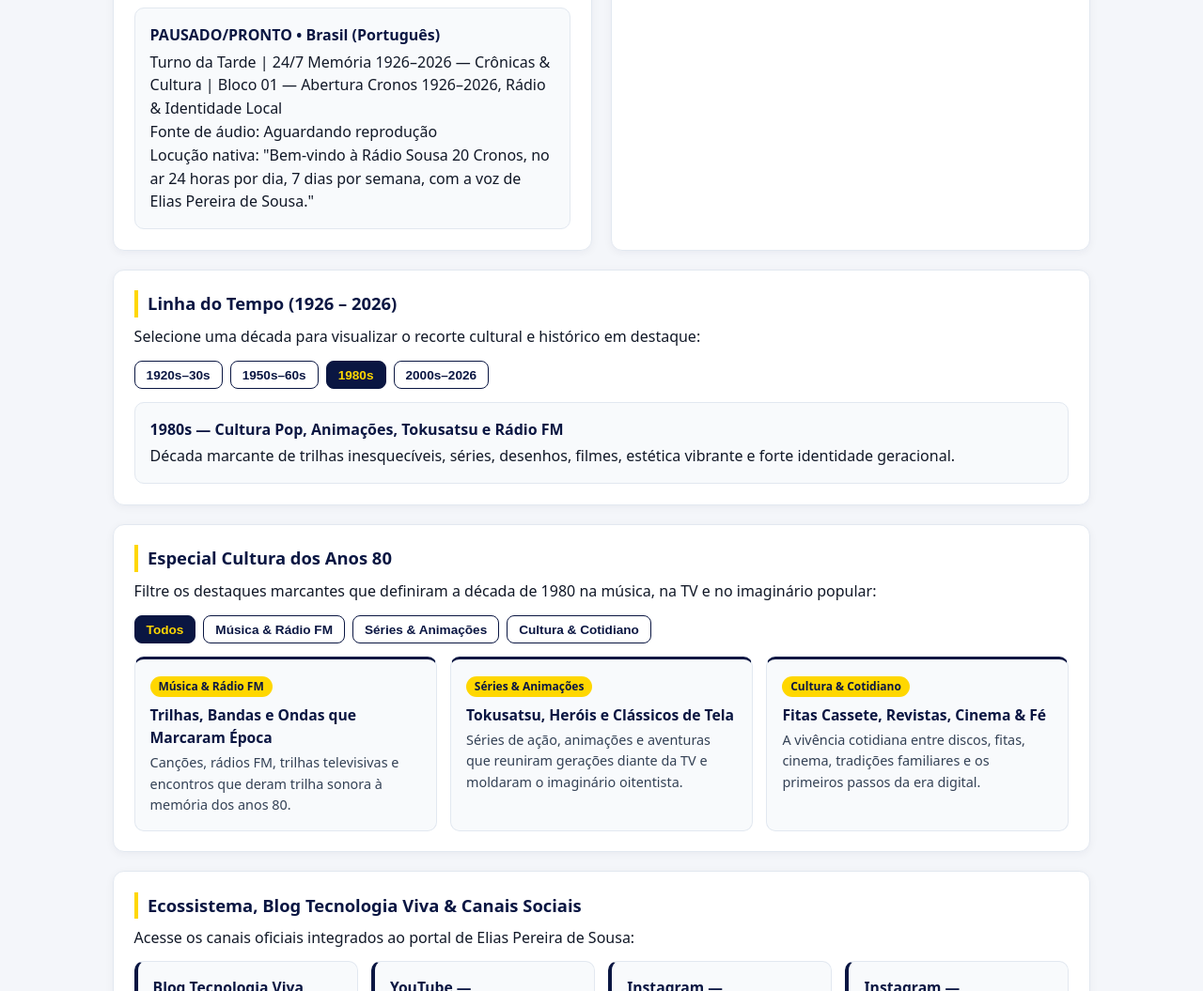
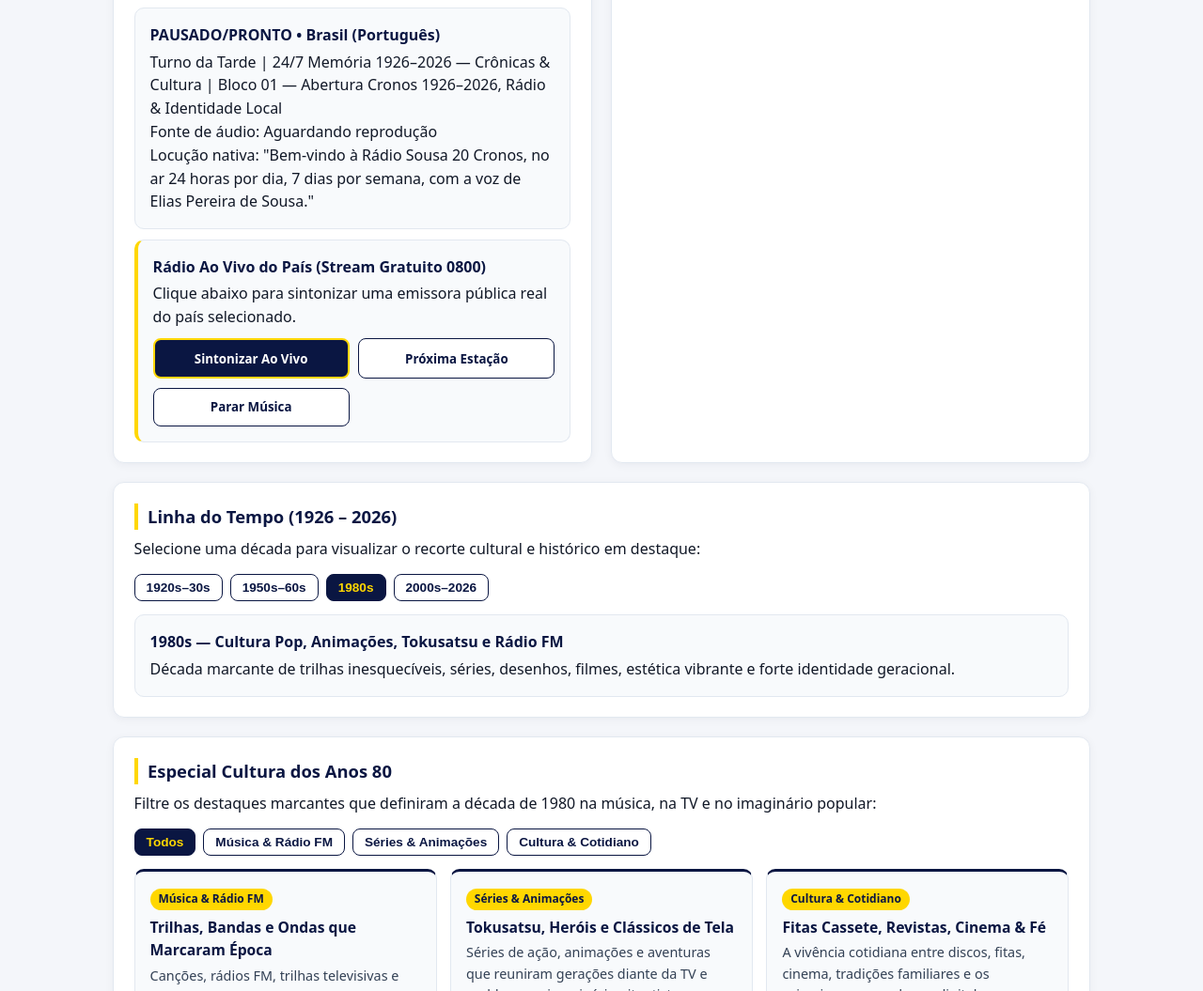
Before and after one commit to eliaspereira77-sudo/sousa20cronos, a plain HTML site: page index.html in a window 1280 px wide. Shown: the part 1429-2484 px from the top of the page at 94% size. Drawn offline with Linux system fonts and the light colour scheme.

Commit message:
Integra Radio Global 0800 (Radio Browser API) com ducking de voz no Sousa 20 Cronos

```diff
--- a/index.html
+++ b/index.html
@@ -519,5 +519,6 @@
       });
     });
   </script>
+  <script src="./js/radio-global.js" defer></script>
 </body>
 </html>
--- /dev/null
+++ b/js/radio-global.js
@@ -0,0 +1,172 @@
+(function () {
+  const SERVIDORES_RB = [
+    "https://de1.api.radio-browser.info",
+    "https://nl1.api.radio-browser.info",
+    "https://at1.api.radio-browser.info"
+  ];
+
+  const MAPA_ISO = {
+    "Brasil": "BR", "Angola": "AO", "Moçambique": "MZ", "Cabo Verde": "CV",
+    "Portugal": "PT", "Argentina": "AR", "Estados Unidos": "US", "Canadá": "CA",
+    "México": "MX", "Chile": "CL", "Colômbia": "CO", "Peru": "PE", "Uruguai": "UY",
+    "Paraguai": "PY", "Bolívia": "BO", "Equador": "EC", "Venezuela": "VE",
+    "Costa Rica": "CR", "Panamá": "PA", "Cuba": "CU", "República Dominicana": "DO",
+    "Guatemala": "GT", "Honduras": "HN", "El Salvador": "SV", "Espanha": "ES",
+    "Itália": "IT", "França": "FR", "Alemanha": "DE", "Reino Unido": "GB",
+    "Irlanda": "IE", "Suíça": "CH", "Áustria": "AT", "Bélgica": "BE",
+    "Países Baixos": "NL", "Suécia": "SE", "Noruega": "NO", "Dinamarca": "DK",
+    "Finlândia": "FI", "Polônia": "PL", "Grécia": "GR", "Romênia": "RO",
+    "Hungria": "HU", "República Tcheca": "CZ", "Croácia": "HR", "Ucrânia": "UA",
+    "Islândia": "IS", "Estônia": "EE", "Lituânia": "LT", "Japão": "JP",
+    "Coreia do Sul": "KR", "China": "CN", "Índia": "IN", "Austrália": "AU",
+    "Nova Zelândia": "NZ", "Tailândia": "TH", "Indonésia": "ID", "Vietnã": "VN",
+    "Filipinas": "PH", "Malásia": "MY", "Singapura": "SG", "Taiwan": "TW",
+    "Mongólia": "MN", "Cazaquistão": "KZ", "Sri Lanka": "LK", "Nepal": "NP",
+    "Cambodja": "KH", "Laos": "LA", "Fiji": "FJ", "África do Sul": "ZA",
+    "Nigéria": "NG", "Egito": "EG", "Marrocos": "MA", "Quênia": "KE",
+    "Gana": "GH", "Etiópia": "ET", "Senegal": "SN", "Tanzânia": "TZ",
+    "Tunísia": "TN", "Argélia": "DZ", "Israel": "IL"
+  };
+
+  let estacoes = [];
+  let indiceEstacao = 0;
+  let volumeBase = 0.7;
+
+  function obterPaisAtual() {
+    const ativo = document.querySelector(".chip-pais.ativo");
+    return ativo ? ativo.textContent.trim() : "Brasil";
+  }
+
+  async function buscarEstacoes(codigoPais) {
+    for (const base of SERVIDORES_RB) {
+      try {
+        const url = base + "/json/stations/bycountrycodeexact/" + encodeURIComponent(codigoPais) +
+          "?limit=12&order=votes&reverse=true&hidebroken=true";
+        const resp = await fetch(url);
+        if (!resp.ok) continue;
+        const lista = await resp.json();
+        const httpsList = lista.filter((s) => s.url_resolved && s.url_resolved.startsWith("https://"));
+        if (httpsList.length) return httpsList;
+      } catch (_) {}
+    }
+    return [];
+  }
+
+  function iniciarModuloRadio() {
+    const statusBox = document.getElementById("statusRadio");
+    if (!statusBox || document.getElementById("blocoStreamGlobal")) return;
+
+    const cardRadio = statusBox.closest("section.card");
+    const audioStream = document.createElement("audio");
+    audioStream.id = "playerRadioStream";
+    audioStream.preload = "none";
+    audioStream.crossOrigin = "anonymous";
+
+    const bloco = document.createElement("div");
+    bloco.id = "blocoStreamGlobal";
+    bloco.className = "destaque-box";
+    bloco.style.borderLeft = "4px solid #FFD700";
+
+    const titulo = document.createElement("strong");
+    titulo.textContent = "Rádio Ao Vivo do País (Stream Gratuito 0800)";
+
+    const info = document.createElement("p");
+    info.id = "infoStreamGlobal";
+    info.textContent = "Clique abaixo para sintonizar uma emissora pública real do país selecionado.";
+
+    const barraBtns = document.createElement("div");
+    barraBtns.className = "grade-acoes";
+
+    const btnPlay = document.createElement("button");
+    btnPlay.type = "button";
+    btnPlay.className = "acao";
+    btnPlay.style.marginTop = "0";
+    btnPlay.textContent = "Sintonizar Ao Vivo";
+
+    const btnProx = document.createElement("button");
+    btnProx.type = "button";
+    btnProx.className = "acao-sec";
+    btnProx.textContent = "Próxima Estação";
+
+    const btnStop = document.createElement("button");
+    btnStop.type = "button";
+    btnStop.className = "acao-sec";
+    btnStop.textContent = "Parar Música";
+
+    barraBtns.appendChild(btnPlay);
+    barraBtns.appendChild(btnProx);
+    barraBtns.appendChild(btnStop);
+    bloco.appendChild(titulo);
+    bloco.appendChild(info);
+    bloco.appendChild(barraBtns);
+    bloco.appendChild(audioStream);
+    cardRadio.appendChild(bloco);
+
+    const volSlider = document.getElementById("volAudio");
+    if (volSlider) {
+      volumeBase = Math.max(0.15, Number(volSlider.value) / 100);
+      volSlider.addEventListener("input", () => {
+        volumeBase = Math.max(0.1, Number(volSlider.value) / 100);
+        audioStream.volume = volumeBase;
+      });
+    }
+
+    const playerVoz = document.getElementById("playerAudioMestre");
+    if (playerVoz) {
+      playerVoz.addEventListener("play", () => { audioStream.volume = Math.min(0.18, volumeBase); });
+      playerVoz.addEventListener("ended", () => { audioStream.volume = volumeBase; });
+      playerVoz.addEventListener("pause", () => { audioStream.volume = volumeBase; });
+    }
+
+    function tocarIndice(idx) {
+      if (!estacoes.length) {
+        info.textContent = "Nenhuma emissora HTTPS disponível para este país no momento.";
+        return;
+      }
+      indiceEstacao = idx % estacoes.length;
+      const st = estacoes[indiceEstacao];
+      audioStream.src = st.url_resolved;
+      audioStream.volume = volumeBase;
+      const genero = st.tags ? st.tags.split(",").slice(0, 3).join(", ") : "Geral";
+      const kbps = st.bitrate ? st.bitrate + " kbps" : "Ao vivo";
+      info.textContent = "NO AR: " + st.name + " • " + (st.country || obterPaisAtual()) + " (" + genero + " • " + kbps + ")";
+      audioStream.play().catch(() => {
+        if (indiceEstacao + 1 < estacoes.length) {
+          tocarIndice(indiceEstacao + 1);
+        } else {
+          info.textContent = "Não foi possível reproduzir o stream automaticamente. Tente outra estação.";
+        }
+      });
+    }
+
+    audioStream.addEventListener("error", () => {
+      if (estacoes.length > 1 && indiceEstacao + 1 < estacoes.length) {
+        tocarIndice(indiceEstacao + 1);
+      }
+    });
+
+    btnPlay.addEventListener("click", async () => {
+      const pais = obterPaisAtual();
+      const iso = MAPA_ISO[pais] || "BR";
+      info.textContent = "Buscando emissoras públicas ao vivo em " + pais + "...";
+      estacoes = await buscarEstacoes(iso);
+      tocarIndice(0);
+    });
+
+    btnProx.addEventListener("click", () => {
+      if (estacoes.length) tocarIndice(indiceEstacao + 1);
+    });
+
+    btnStop.addEventListener("click", () => {
+      audioStream.pause();
+      audioStream.removeAttribute("src");
+      info.textContent = "Stream pausado.";
+    });
+  }
+
+  if (document.readyState === "loading") {
+    document.addEventListener("DOMContentLoaded", iniciarModuloRadio);
+  } else {
+    iniciarModuloRadio();
+  }
+})();
```
